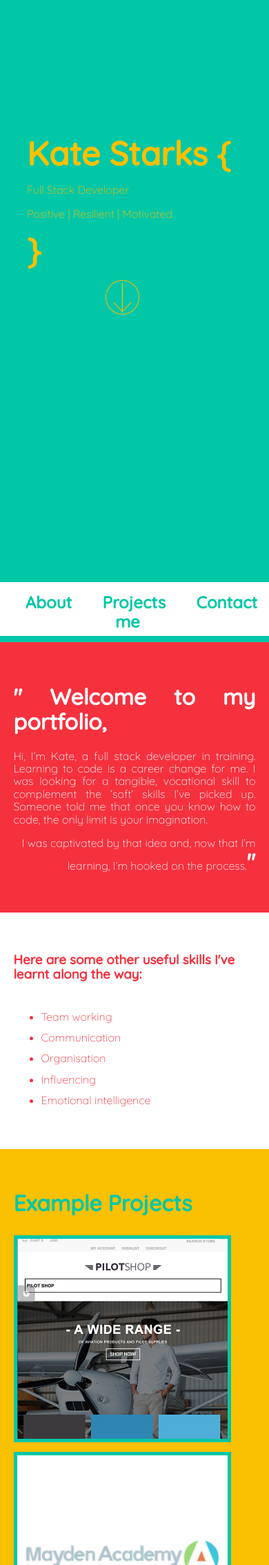
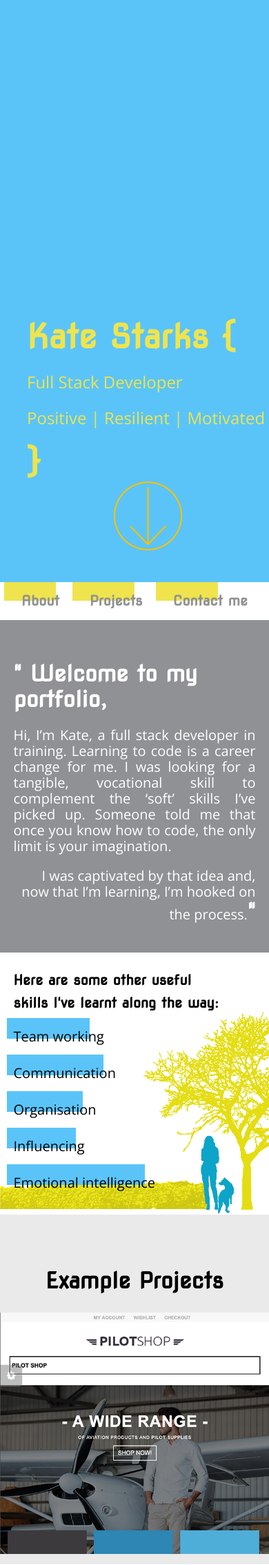
Before and after one commit to katestarks/Portfolio, a PHP site: page / in a window 390 px wide. Shown: the top 2269 px of the page at 69% size. Run offline with PHP 8.4, Linux system fonts and the light colour scheme.

Commit message:
update to colour scheme and about section

```diff
--- a/css/styles.css
+++ b/css/styles.css
@@ -3,37 +3,40 @@
 }
 
 body {
-	font-family: 'Quicksand', sans-serif;
+	font-family: 'Open Sans', sans-serif;
 	font-weight: 300;
+}
+
+body h1, h2, h3, h4, h5, h6 {
+	font-family: 'Nova Square', cursive;
 }
 
 main {
 	height: 100vh;
-	background-color: #02C7A6;
-	color: #FAC002;
+	background-color: #5AC4F9;
+	color: #EFE44D;
+	padding: 0 10% 0 10%;
 }
 
 .hero {
-	padding: 20% 10% 10% 10%;
-}
-
-.hero div {
-	width: 85px;
-	height: 85px;
-	margin: 5% auto;
+	position: absolute;
+	bottom: 5%;
+	text-align: center;
+	width: 90%;
 }
 
 .hero h1 {
 	font-size: 4rem;
 	margin: 0;
+	text-align: left;
 }
 .hero p {
 	font-size: 2rem;
+	text-align: left;
 }
 
 .heroArrow {
-	height: 100%;
-	margin: 0 auto;
+	height: 100px;
 }
 
 nav{
@@ -47,39 +50,66 @@ nav{
 
 nav ul {
 	float: right;
-	padding: 2% 5%;
+	padding: 0 5%;
 	font-weight: bold;
 }
 
 nav a {
 	text-decoration: none;
-	color: #02C7A6;
+	color: #8F9194;
 }
 
 a:hover {
-	color: #FAC002;
+	color: #5AC4F9;
+}
+
+nav h1 {
+	display: inline;
 }
 
 nav li {
 	display: inline;
-	font-size: 2rem;
-	padding: 20px;
+	padding: 5px 20px;
+	position: relative;
 }
 
-.navColor {
+nav li::before {
+	content: " ";
+	height: 30px;
+	width: 90px;
+	background-color: #EFE44D;
+	position: absolute;
+	top: -15px;
+	z-index: -1;
+}
+
+.aboutNav::before {
+	left: -5px;
+}
+
+.projectsNav::before {
+	left: -5px;
+}
+
+.contactNav::before {
+	left: -5px;
+}
+
+.about {
+	height: 100vh;
+	position: relative;
+	overflow: hidden;
+}
+
+.aboutImage {
 	width: 100%;
-	height: 10%;
-	background-color: #02C7A6;
 	position: absolute;
 	bottom: 0;
 }
 
-.about {
-	overflow: auto;
-}
-
 .about h1 {
-	color: #FFFFFF;
+	font-size: 2rem;
+	text-align: left;
 }
 
 .about div {
@@ -87,58 +117,113 @@ nav li {
 }
 
 .aboutContentLeft {
-	background-color: #F5313E;
+	background-color: #8F9194;
 	padding: 10% 5% 10% 5%;
-	width: 65%;
+	width: 40%;
 	text-align: justify;
 	color: #FFFFFF;
+	font-size: 1.25rem;
+	height: 90%;
 }
 
 .contentEmphasisLine {
 	text-align: right;
 }
 
+.about .skillsListLineOne::before {
+	content: " ";
+	height: 25px;
+	width: 270px;
+	background-color: #FFFFFF;
+	position: absolute;
+	z-index: -1;
+}
+
+.about h4 {
+	padding: 0 5%;
+	margin: 10px 0;
+	position: relative;
+	z-index: 1;
+}
+
+.about h4::before {
+	content: "";
+	height: 25px;
+	width: 305px;
+	background-color: #FFFFFF;
+	position: absolute;
+	z-index: -1;
+}
+
 .aboutContentRight {
-	color: #F5313E;
-	padding: 11% 5% 0 5%;
-	width: 35%;
-	overflow: auto;
+	padding: 11% 0 0 0;
+	width: 50%;
+	font-size: 1.25rem;
 }
 
 .about ul {
-	float: left;
+	list-style: none;
+	margin: 0;
 }
 
 .about li {
-	padding: 6px 0;
+	padding: 15px 0;
+	position: relative;
+}
+
+.about li::before {
+	content: " ";
+	height: 30px;
+	background-color: #5AC4F9;
+	position: absolute;
+	z-index: -1;
+	top: 0;
+	left: -10px;
+}
+
+.teamWork::before {
+	width: 120px;
+}
+
+.communication::before {
+	width: 140px;
+}
+
+.organisation::before {
+	width: 110px;
+}
+
+.influencing::before {
+	width: 100px;
+}
+
+.emotionalIntelligence::before {
+	width: 200px;
 }
 
 .contentQuote {
+	font-family: 'Nova Square', cursive;
 	font-size: 2rem;
 	font-weight: bold;
 }
 
 .projects {
 	padding: 10% 5% 7% 5%;
-	background-color: #FAC002;
+	background-color: #EAEAEA;
 	overflow: auto;
-	color: #02C7A6;
 }
 
 .projects div {
 	width: 30%;
 	height: 300px;
 	float: left;
-	margin: 40px 25px 0 0;
-	border: 5px solid #02C7A6;
+	margin: 2% 0 0 3%;
 	background-size: cover;
 	background-position: center;
 }
 
 .projects div .cover {
 	width: 100%;
-	height: 100%;
-	overflow: auto;
 	display: none;
 	text-align: center;
 }
@@ -183,9 +268,9 @@ nav li {
 }
 
 .contactMe {
-	background-color: #484349;
+	background-color: #EFE44D;
 	padding: 5% 5% 2% 5%;
-	color: #F5313E;
+	color: #5AC4F9;
 }
 
 .contactMe div {
@@ -198,31 +283,35 @@ nav li {
 }
 
 .contactMe p {
-	color: #FFFFFF;
+	color: #8F9194;
 	font-size: 1.25rem;
 	text-align: justify;
 }
 
 .contactMe a {
-	display: inline-block;
 	margin: 0 60px;
 }
 
 footer {
 	height: 50px;
-	background-color: #02C7A6;
+	background-color: #5AC4F9;
 }
 
-@media screen and (max-width: 950px) {
+@media screen and (max-width: 960px) {
 	.projectItems {
 		width: 45%;
 		margin: 40px 15px 0 15px;
 	}
 }
 
-@media screen and (max-width: 800px) {
+@media screen and (max-width: 820px) {
+
+	main {
+		padding: 0 10% 0 10%;
+	}
+
 	.hero {
-		padding: 50% 10% 10% 10%;
+		padding: 0;
 	}
 
 	.hero h1 {
@@ -231,7 +320,7 @@ footer {
 	}
 
 	.hero p {
-		font-size: 1rem;
+		font-size: 1.5rem;
 	}
 
 	.hero div {
@@ -247,27 +336,69 @@ footer {
 
 	nav li {
 		display: inline;
-		padding: 10px 20px;
-		font-size: 1.5rem;
 	}
 
-	.about div {
-		display: block;
+	.about {
+		overflow: auto;
+		height: auto;
+	}
+
+	.aboutImage {
+		z-index: -1;
+	}
+
+	.aboutContentLeft {
 		width: 100%;
-		margin: 0 auto 5% auto;
+		padding: 10% 5% 5% 5%;
 	}
 
 	.aboutContentRight {
-		padding: 5%;
+		width: 100%;
+		padding: 0;
+	}
+
+	.about .skillsListLineOne {
+		padding: 5% 0 0 5%;
+	}
+
+	.about ul {
+		padding: 0 0 5% 5%;
+	}
+
+	.projects {
+		padding: 0;
+	}
+
+	.projects h1 {
+		text-align: center;
+		margin: 20% 0 5% 0;
 	}
 
 	.projects div {
-		width: 90%;
-		margin: 2% auto;
+		width: 45%;
+		height: 350px;
+		margin: 2% 2%;
 	}
 
 	.contactMe a {
-		margin: 0 30px;
+		margin: 0 10px;
+	}
+}
+
+@media screen and (max-width: 550px) {
+
+	nav h1 {
+		font-size: 1.25rem;
+	}
+
+	.aboutNav::before {
+		width: 75px;
+	}
+
+	.projects div {
+		width: 100%;
+		height: 350px;
+		margin: 2% auto;
 	}
 }
 
--- a/index.php
+++ b/index.php
@@ -3,40 +3,44 @@
 <head>
     <title>Kate Starks</title>
     <link rel='stylesheet' type='text/css' href='css/normalize.css'/>
-    <link href="https://fonts.googleapis.com/css?family=Quicksand:300,500" rel="stylesheet">
+    <link href="https://fonts.googleapis.com/css?family=Nova+Square|Open+Sans" rel="stylesheet">
+
     <link rel='stylesheet' type='text/css' href='css/styles.css'/>
 </head>
 
 <body>
-    <main class="hero">
+    <main>
+        <div class="hero">
         <h1>Kate Starks {</h1>
         <p>Full Stack Developer</p>
         <p>Positive | Resilient | Motivated</p>
         <h1>}</h1>
-        <div><a href="#about"><img class="heroArrow" src="IMG/heroArrow.png"></a></div>
+        <a href="#about"><img class="heroArrow" src="IMG/heroArrow.png"></a>
+        </div>
     </main>
     <nav>
         <ul>
-            <li><a href="#about">About</a></li>
-            <li><a href="#projects">Projects</a></li>
-            <li><a href="#contact">Contact me</a></li>
+            <li class="aboutNav"><h1><a href="#about">About</a></h1></li>
+            <li class="projectsNav"><h1><a href="#projects">Projects</a></h1></li>
+            <li class="contactNav"><h1><a href="#contact">Contact me</a></h1></li>
         </ul>
-        <div class="navColor"></div>
     </nav>
     <section id="about" class="about">
+        <img src="IMG/about_illustration.png" class="aboutImage">
         <div class="aboutContentLeft">
             <h1>" Welcome to my portfolio,</h1>
             <p>Hi, I’m Kate, a full stack developer in training. Learning to code is a career change for me. I was looking for a tangible, vocational skill to complement the ‘soft’ skills I’ve picked up. Someone told me that once you know how to code, the only limit is your imagination.</p>
             <p class="contentEmphasisLine">I was captivated by that idea and, now that I’m learning, I’m hooked on the process.<span class="contentQuote">"</span></p>
         </div>
         <div class="aboutContentRight">
-            <h3>Here are some other useful skills I've learnt along the way:</h3>
+            <h4 class="skillsListLineOne">Here are some other useful</h4>
+            <h4>skills I've learnt along the way:</h4>
             <ul>
-                <li>Team working</li>
-                <li>Communication</li>
-                <li>Organisation</li>
-                <li>Influencing</li>
-                <li>Emotional intelligence</li>
+                <li class="teamWork">Team working</li>
+                <li class="communication">Communication</li>
+                <li class="organisation">Organisation</li>
+                <li class="influencing">Influencing</li>
+                <li class="emotionalIntelligence">Emotional intelligence</li>
             </ul>
         </div>
     </section>
```
Also changed, not shown: IMG/about_illustration.png (added), 1 other file.
